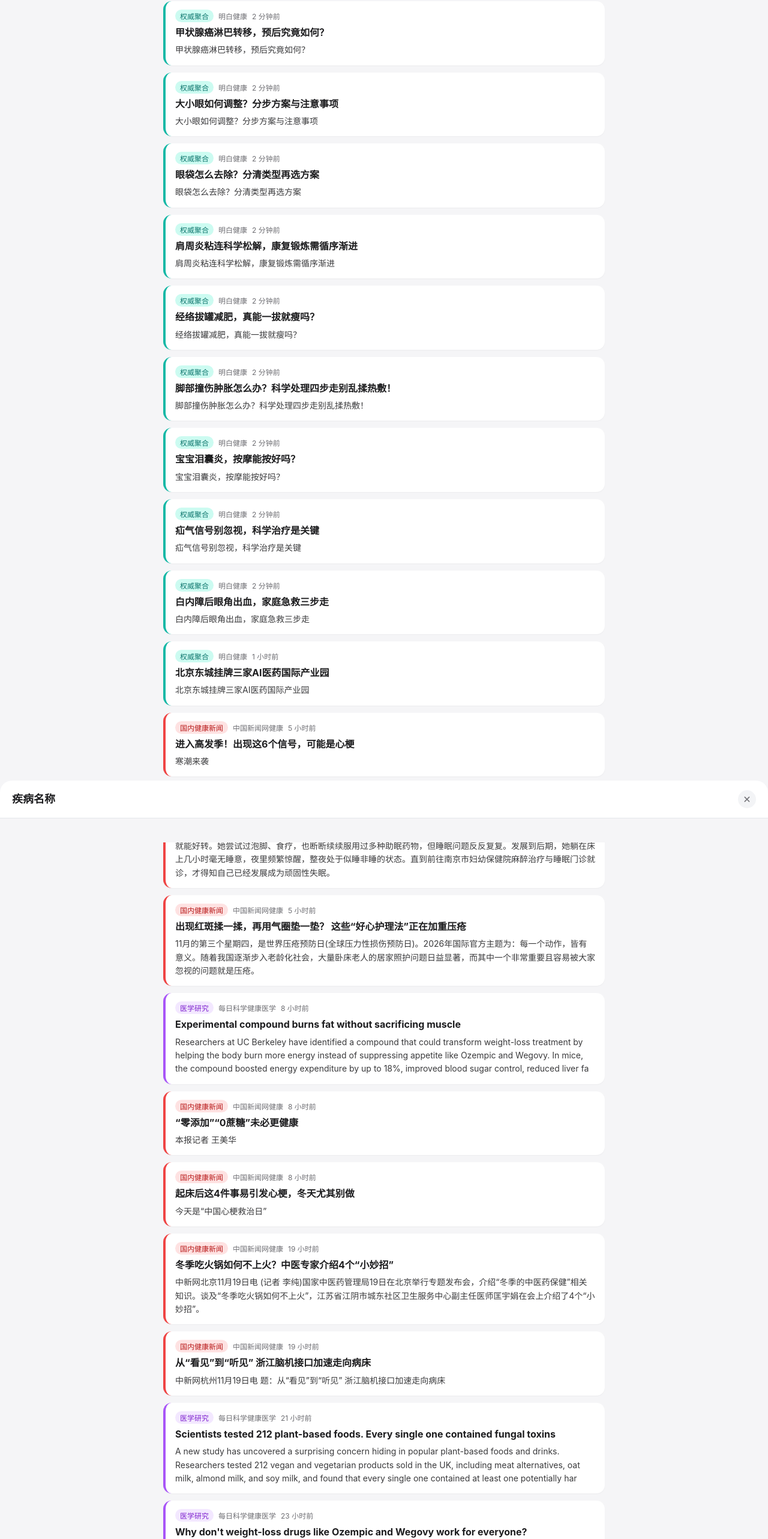
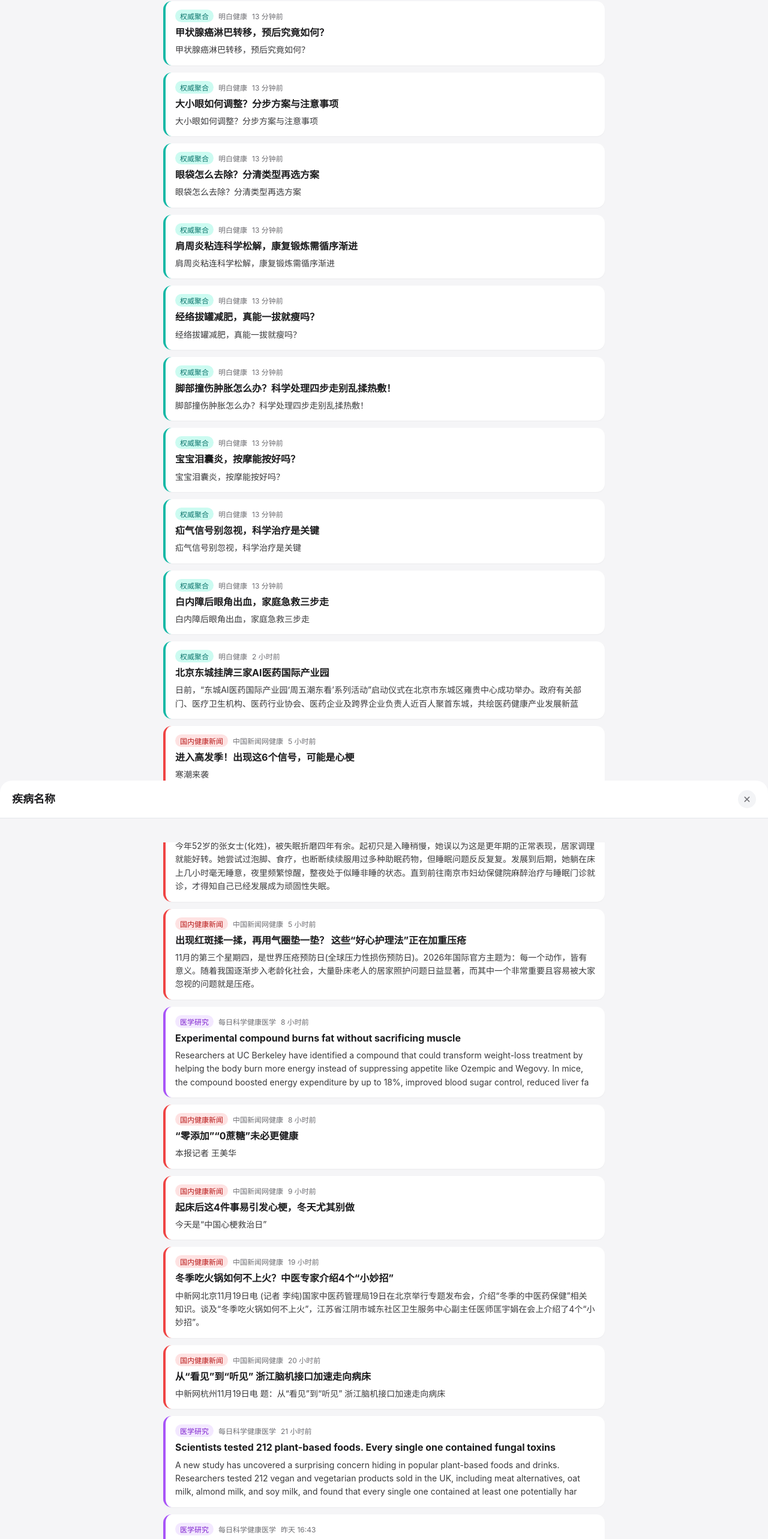
Before and after one commit to wangdong0402/family-health, a plain HTML site: page dist/index.html in a window 1280 px wide. Shown: the part 196-2761 px from the top of the page at 60% size. Drawn offline with Linux system fonts and the light colour scheme.

Commit message:
自动更新 2026-11-20 08:54 UTC

```diff
--- a/data/news.json
+++ b/data/news.json
@@ -1,5 +1,5 @@
 {
-  "updated": "2026-11-20T08:43:28.911791+00:00",
+  "updated": "2026-11-20T08:54:18.024594+00:00",
   "count": 65,
   "items": [
     {
@@ -77,7 +77,7 @@
     {
       "title": "北京东城挂牌三家AI医药国际产业园",
       "link": "https://healviews.com/news/item-39142",
-      "summary": "北京东城挂牌三家AI医药国际产业园",
+      "summary": "日前，“东城AI医药国际产业园‘周五潮东看’系列活动”启动仪式在北京市东城区雍贵中心成功举办。政府有关部门、医疗卫生机构、医药行业协会、医药企业及跨界企业负责人近百人聚首东城，共绘医药健康产业发展新蓝",
       "source": "明白健康",
       "category": "权威聚合",
       "published": "2026-11-20T06:47:00+00:00"
--- a/dist/index.html
+++ b/dist/index.html
@@ -184,7 +184,7 @@ h2 a:hover { text-decoration: underline; }
           <div class="meta">
             <span class="tag" style="background: #ccfbf1; color: #0f766e;">权威聚合</span>
             <span>明白健康</span>
-            <span class="time-text">2 分钟前</span>
+            <span class="time-text">13 分钟前</span>
           </div>
           <h2><a href="https://healviews.com/news/item-39161" target="_blank" rel="noopener noreferrer">甲状腺癌淋巴转移，预后究竟如何？</a></h2>
           <p class="summary">甲状腺癌淋巴转移，预后究竟如何？</p>
@@ -194,7 +194,7 @@ h2 a:hover { text-decoration: underline; }
           <div class="meta">
             <span class="tag" style="background: #ccfbf1; color: #0f766e;">权威聚合</span>
             <span>明白健康</span>
-            <span class="time-text">2 分钟前</span>
+            <span class="time-text">13 分钟前</span>
           </div>
           <h2><a href="https://healviews.com/news/item-39160" target="_blank" rel="noopener noreferrer">大小眼如何调整？分步方案与注意事项</a></h2>
           <p class="summary">大小眼如何调整？分步方案与注意事项</p>
@@ -204,7 +204,7 @@ h2 a:hover { text-decoration: underline; }
           <div class="meta">
             <span class="tag" style="background: #ccfbf1; color: #0f766e;">权威聚合</span>
             <span>明白健康</span>
-            <span class="time-text">2 分钟前</span>
+            <span class="time-text">13 分钟前</span>
           </div>
           <h2><a href="https://healviews.com/news/item-39159" target="_blank" rel="noopener noreferrer">眼袋怎么去除？分清类型再选方案</a></h2>
           <p class="summary">眼袋怎么去除？分清类型再选方案</p>
@@ -214,7 +214,7 @@ h2 a:hover { text-decoration: underline; }
           <div class="meta">
             <span class="tag" style="background: #ccfbf1; color: #0f766e;">权威聚合</span>
             <span>明白健康</span>
-            <span class="time-text">2 分钟前</span>
+            <span class="time-text">13 分钟前</span>
           </div>
           <h2><a href="https://healviews.com/news/item-39158" target="_blank" rel="noopener noreferrer">肩周炎粘连科学松解，康复锻炼需循序渐进</a></h2>
           <p class="summary">肩周炎粘连科学松解，康复锻炼需循序渐进</p>
@@ -224,7 +224,7 @@ h2 a:hover { text-decoration: underline; }
           <div class="meta">
             <span class="tag" style="background: #ccfbf1; color: #0f766e;">权威聚合</span>
             <span>明白健康</span>
-            <span class="time-text">2 分钟前</span>
+            <span class="time-text">13 分钟前</span>
           </div>
           <h2><a href="https://healviews.com/news/item-39157" target="_blank" rel="noopener noreferrer">经络拔罐减肥，真能一拔就瘦吗？</a></h2>
           <p class="summary">经络拔罐减肥，真能一拔就瘦吗？</p>
@@ -234,7 +234,7 @@ h2 a:hover { text-decoration: underline; }
           <div class="meta">
             <span class="tag" style="background: #ccfbf1; color: #0f766e;">权威聚合</span>
             <span>明白健康</span>
-            <span class="time-text">2 分钟前</span>
+            <span class="time-text">13 分钟前</span>
           </div>
           <h2><a href="https://healviews.com/news/item-39156" target="_blank" rel="noopener noreferrer">脚部撞伤肿胀怎么办？科学处理四步走别乱揉热敷！</a></h2>
           <p class="summary">脚部撞伤肿胀怎么办？科学处理四步走别乱揉热敷！</p>
@@ -244,7 +244,7 @@ h2 a:hover { text-decoration: underline; }
           <div class="meta">
             <span class="tag" style="background: #ccfbf1; color: #0f766e;">权威聚合</span>
             <span>明白健康</span>
-            <span class="time-text">2 分钟前</span>
+            <span class="time-text">13 分钟前</span>
           </div>
           <h2><a href="https://healviews.com/news/item-39155" target="_blank" rel="noopener noreferrer">宝宝泪囊炎，按摩能按好吗？</a></h2>
           <p class="summary">宝宝泪囊炎，按摩能按好吗？</p>
@@ -254,7 +254,7 @@ h2 a:hover { text-decoration: underline; }
           <div class="meta">
             <span class="tag" style="background: #ccfbf1; color: #0f766e;">权威聚合</span>
             <span>明白健康</span>
-            <span class="time-text">2 分钟前</span>
+            <span class="time-text">13 分钟前</span>
           </div>
           <h2><a href="https://healviews.com/news/item-39154" target="_blank" rel="noopener noreferrer">疝气信号别忽视，科学治疗是关键</a></h2>
           <p class="summary">疝气信号别忽视，科学治疗是关键</p>
@@ -264,7 +264,7 @@ h2 a:hover { text-decoration: underline; }
           <div class="meta">
             <span class="tag" style="background: #ccfbf1; color: #0f766e;">权威聚合</span>
             <span>明白健康</span>
-            <span class="time-text">2 分钟前</span>
+            <span class="time-text">13 分钟前</span>
           </div>
           <h2><a href="https://healviews.com/news/item-39153" target="_blank" rel="noopener noreferrer">白内障后眼角出血，家庭急救三步走</a></h2>
           <p class="summary">白内障后眼角出血，家庭急救三步走</p>
@@ -274,10 +274,10 @@ h2 a:hover { text-decoration: underline; }
           <div class="meta">
             <span class="tag" style="background: #ccfbf1; color: #0f766e;">权威聚合</span>
             <span>明白健康</span>
-            <span class="time-text">1 小时前</span>
+            <span class="time-text">2 小时前</span>
           </div>
           <h2><a href="https://healviews.com/news/item-39142" target="_blank" rel="noopener noreferrer">北京东城挂牌三家AI医药国际产业园</a></h2>
-          <p class="summary">北京东城挂牌三家AI医药国际产业园</p>
+          <p class="summary">日前，“东城AI医药国际产业园‘周五潮东看’系列活动”启动仪式在北京市东城区雍贵中心成功举办。政府有关部门、医疗卫生机构、医药行业协会、医药企业及跨界企业负责人近百人聚首东城，共绘医药健康产业发展新蓝</p>
         </article>
 
         <article class="card news-card" data-category="国内健康新闻" style="border-left: 4px solid #ef4444;">
@@ -334,7 +334,7 @@ h2 a:hover { text-decoration: underline; }
           <div class="meta">
             <span class="tag" style="background: #fee2e2; color: #b91c1c;">国内健康新闻</span>
             <span>中国新闻网健康</span>
-            <span class="time-text">8 小时前</span>
+            <span class="time-text">9 小时前</span>
           </div>
           <h2><a href="https://www.chinanews.com.cn/jk/2026/11-20/10735004.shtml" target="_blank" rel="noopener noreferrer">起床后这4件事易引发心梗，冬天尤其别做</a></h2>
           <p class="summary">今天是“中国心梗救治日”</p>
@@ -354,7 +354,7 @@ h2 a:hover { text-decoration: underline; }
           <div class="meta">
             <span class="tag" style="background: #fee2e2; color: #b91c1c;">国内健康新闻</span>
             <span>中国新闻网健康</span>
-            <span class="time-text">19 小时前</span>
+            <span class="time-text">20 小时前</span>
           </div>
           <h2><a href="https://www.chinanews.com.cn/jk/2026/11-19/10734808.shtml" target="_blank" rel="noopener noreferrer">从“看见”到“听见” 浙江脑机接口加速走向病床</a></h2>
           <p class="summary">中新网杭州11月19日电 题：从“看见”到“听见” 浙江脑机接口加速走向病床</p>
@@ -374,7 +374,7 @@ h2 a:hover { text-decoration: underline; }
           <div class="meta">
             <span class="tag" style="background: #f3e8ff; color: #7e22ce;">医学研究</span>
             <span>每日科学健康医学</span>
-            <span class="time-text">23 小时前</span>
+            <span class="time-text">昨天 16:43</span>
           </div>
           <h2><a href="https://www.sciencedaily.com/releases/2026/11/261118065518.htm" target="_blank" rel="noopener noreferrer">Why don&#x27;t weight-loss drugs like Ozempic and Wegovy work for everyone?</a></h2>
           <p class="summary">Why do Ozempic and Wegovy produce dramatic weight loss for some people but disappointing results for others? Scientists are investigating whether the body&#x27;s hidden energy-saving response could help explain the difference and unlock more effective, personalized weight-loss treatments.</p>
@@ -972,14 +972,14 @@ function renderSourceCardList(list) {
   }
   let html = '';
   list.forEach(function(item){
-    html += `<div class="video-card" data-url="${item.url}">
-      <h3>${item.title}</h3>
-      <p class="video-desc">${item.desc}</p>
+    html += `<div class="disease-list-card" data-url="${item.url}">
+      <h3>${item.title} <span style="font-size:11px; background:#e5e7eb; color:#6b7280; padding:2px 6px; border-radius:4px; float:right;">视频合集</span></h3>
+      <p>${item.desc}</p>
     </div>`;
   });
   listBox.innerHTML = html;
 
-  const cards = listBox.querySelectorAll('.video-card');
+  const cards = listBox.querySelectorAll('.disease-list-card');
   cards.forEach(function(card){
     card.onclick = function(){
       const u = this.dataset.url;
```
Also changed, not shown: data/videos_index.json (+1 -9 lines).
